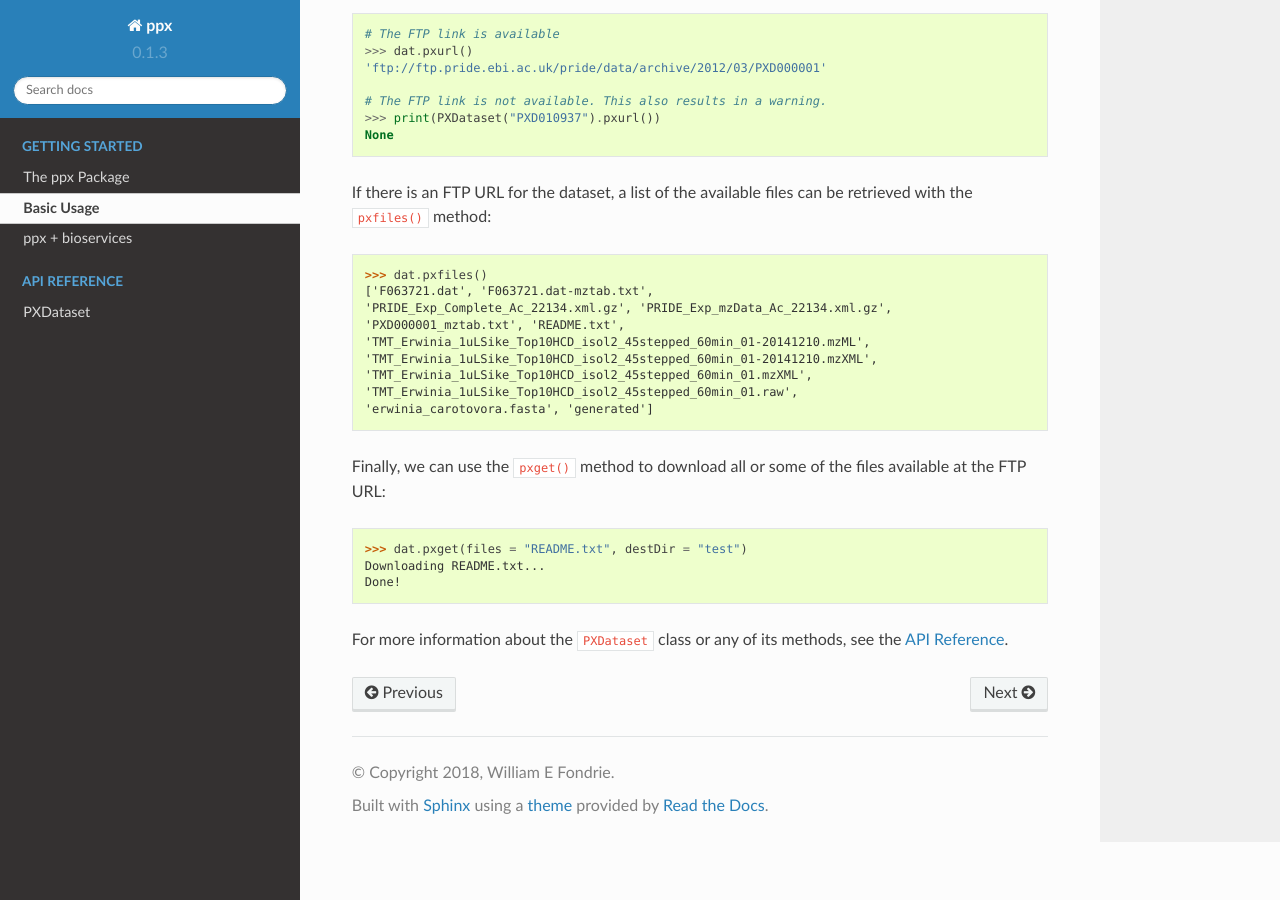
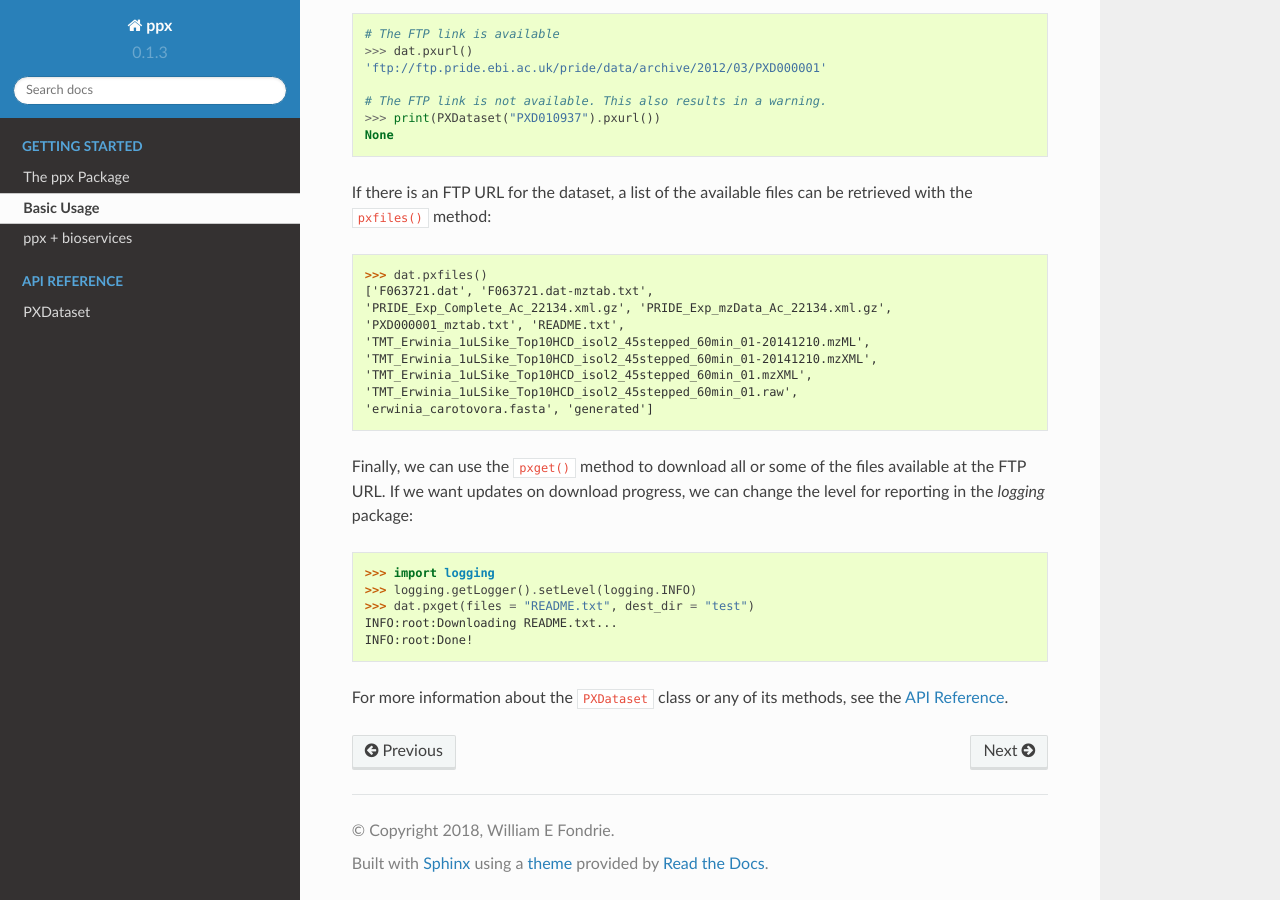
Before and after one commit to wfondrie/ppx, a Sphinx documentation site: the page built from docs/basicUsage.rst, in a window 1280 px wide and 900 px high, scrolled down 913 px. Built offline with Sphinx 7.4.7 and the Read the Docs theme 2.0.0, drawn with Linux system fonts in a browser that asks for light colours.

```diff
--- a/docs/basicUsage.rst
+++ b/docs/basicUsage.rst
@@ -56,11 +56,14 @@ retrieved with the :code:`pxfiles()` method:
     'erwinia_carotovora.fasta', 'generated']
 
 Finally, we can use the :code:`pxget()` method to download all or some of the
-files available at the FTP URL:
+files available at the FTP URL. If we want updates on download progress,
+we can change the level for reporting in the `logging` package:
 
-    >>> dat.pxget(files = "README.txt", destDir = "test")
-    Downloading README.txt...
-    Done!
+    >>> import logging
+    >>> logging.getLogger().setLevel(logging.INFO)
+    >>> dat.pxget(files = "README.txt", dest_dir = "test")
+    INFO:root:Downloading README.txt...
+    INFO:root:Done!
 
 For more information about the :code:`PXDataset` class or any of its methods,
 see the :ref:`API Reference <PXDataset-API>`.
--- a/docs/examples.rst
+++ b/docs/examples.rst
@@ -89,7 +89,7 @@ the Thermo raw files for each dataset. In this case, we could do::
     for dat in pxdat:
         rawFiles = list(filter(rawTest.search, dat.pxfiles()))
         dirName = dat.id + "_data"
-        #dat.pxget(files = rawFiles, destDir = dirName)
+        #dat.pxget(files = rawFiles, dest_dir = dirName)
         print(rawFiles)
 
 .. caution::
@@ -106,7 +106,7 @@ is much smaller)::
     for dat in pxdat:
         readmeFiles = list(filter(readmeTest.search, dat.pxfiles()))
         dirName = dat.id + "_data"
-        dat.pxget(files = readmeFiles, destDir = dirName)
+        dat.pxget(files = readmeFiles, dest_dir = dirName)
 
 
 .. [1] Vizcaíno JA, et al. *2016 update of the PRIDE database and related
```
Also changed, not shown: other parts of docs/basicUsage.rst (+1 -1 lines).
